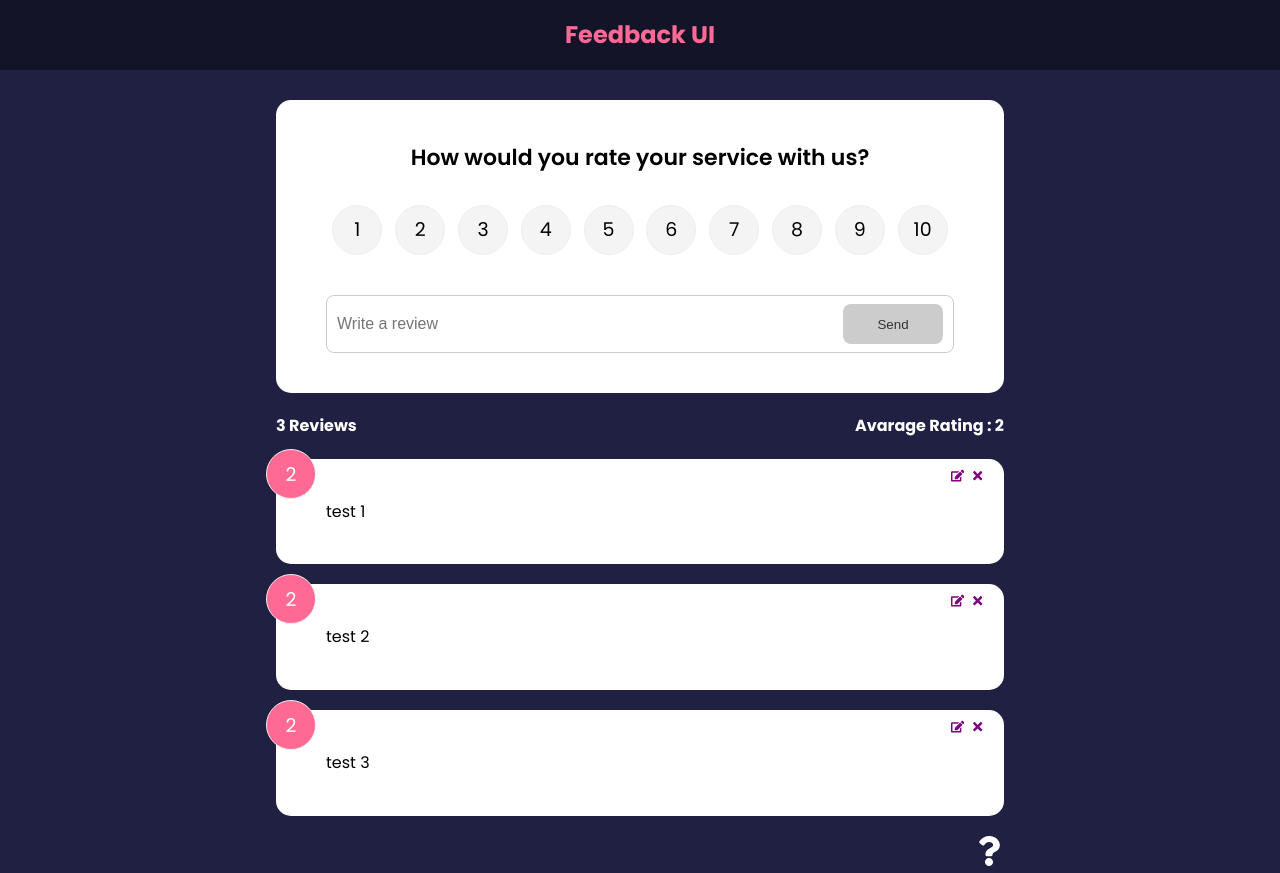
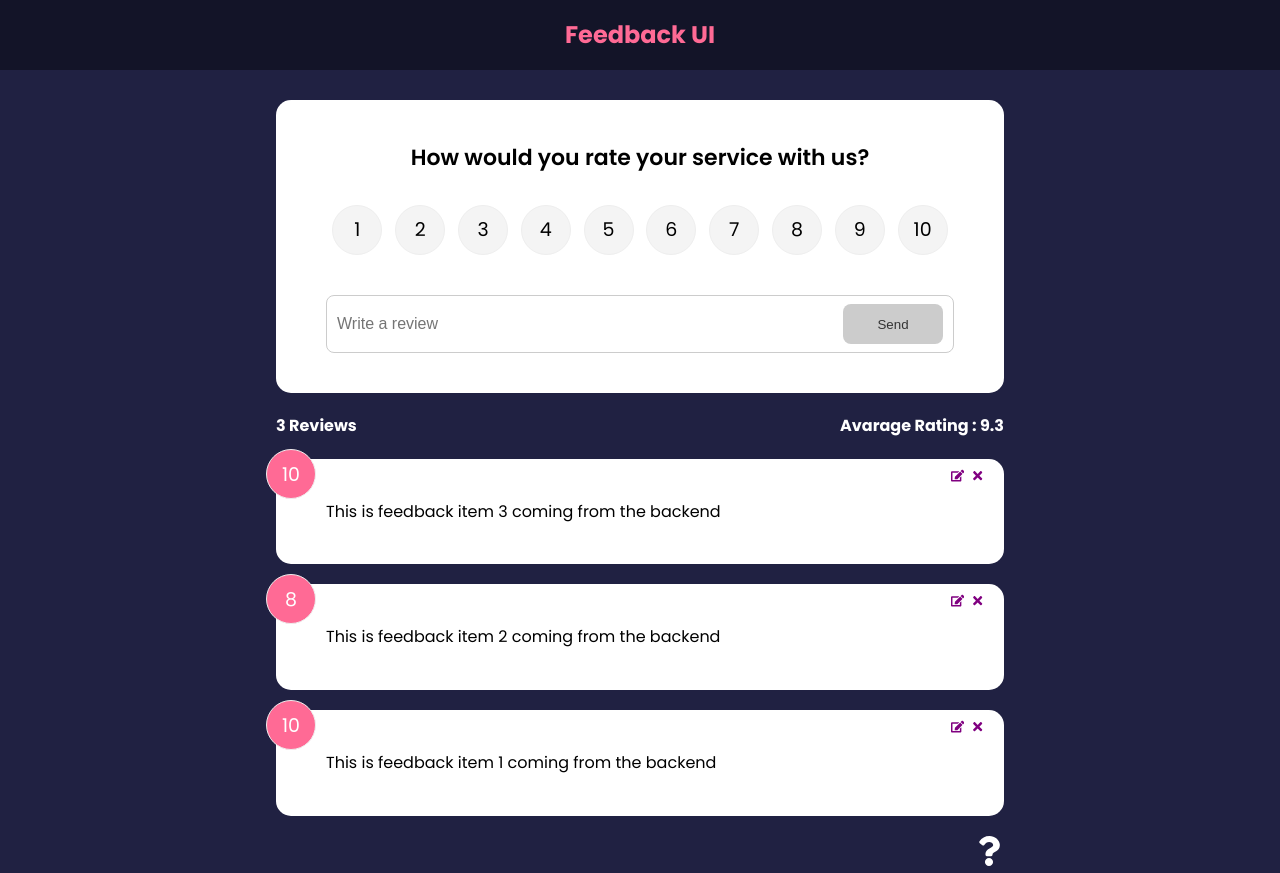
Before and after one commit to dsandor87/Feedback-app, a React (Create React App) app: page / in a window 1280 px wide. Built offline with nearby package versions, Linux system fonts and the light colour scheme; data requests are answered from the project's data file.

Commit message:
Add Loading spinner

```diff
--- a/src/components/FeedbackList.jsx
+++ b/src/components/FeedbackList.jsx
@@ -4,23 +4,37 @@ import PropTypes from 'prop-types'
 import { useContext } from 'react';
 import FeedbackContext from '../context/FeedbackConext';
 import { AnimatePresence, motion } from "framer-motion"
+import Spinner from './shared/Spinner';
 
 
 function FeedbackList() {
 
-  const {feedback} = useContext(FeedbackContext)
+  const {feedback, isLoading} = useContext(FeedbackContext)
 
   console.log(feedback);
 
-if(!feedback || feedback.length === 0) {
-return (<p>No Feedback yet</p>)
-}
+  if (!isLoading && (!feedback || feedback.length === 0)) {
+    return <p>No Feedback Yet</p>
+  }
 
-   return  <div className='feedback-list'>
-     <AnimatePresence>{feedback.map((item) =>(<motion.div key={item.id} initial={{opacity:0}} animate={{opacity:1}} exit={{opacity:0}}> <FeedbackItem key={item.id} item={item}/></motion.div>))}</AnimatePresence></div>
-
-}
-
+  return isLoading ? (
+    <Spinner/>
+  ) : (
+    <div className='feedback-list'>
+      <AnimatePresence>
+        {feedback.map((item) => (
+          <motion.div
+            key={item.id}
+            initial={{ opacity: 0 }}
+            animate={{ opacity: 1 }}
+            exit={{ opacity: 0 }}
+          >
+            <FeedbackItem key={item.id} item={item} />
+          </motion.div>
+        ))}
+      </AnimatePresence>
+    </div>
+  )}
 // FeedbackList.propTypes = {
 //   feedback: PropTypes.arrayOf(
 //     PropTypes.shape({
--- /dev/null
+++ b/src/components/shared/Spinner.jsx
@@ -0,0 +1,13 @@
+import spinner from '../assets/spinner.gif'
+
+function Spinner() {
+  return (
+    <img
+      src={spinner}
+      alt='Loading...'
+      style={{ width: '100px', margin: 'auto', display: 'block' }}
+    />
+  )
+}
+
+export default Spinner
--- a/src/context/FeedbackConext.js
+++ b/src/context/FeedbackConext.js
@@ -1,4 +1,4 @@
-import { createContext, useState } from "react";
+import { createContext, useState, useEffect } from "react";
 import {v4 as uuidv4} from 'uuid'
 
 
@@ -6,29 +6,28 @@ const FeedbackContext = createContext()
 
 export const FeedbackProvider = ({children})=>  {
 
-  const [feedback, setFeedback] = useState([
-    {
-    id:1,
-    text:'test 1',
-    rating:2
-  },
-  {
-    id:2,
-    text:'test 2',
-    rating:2
-  },
-  {
-    id:3,
-    text:'test 3',
-    rating:2
-  },
-])
+  const [isLoading, setIsLoading] = useState(false)
+  const [feedback, setFeedback] = useState([])
 
 const [feedbackEdit, setFeedbackEdit] = useState({
   item: {},
   edit: false,
 })
+useEffect(() => {
+  setIsLoading(true)
+  fetchFeedback()
+  setIsLoading(false)
+}, [])
 
+// Fetch feedback
+const fetchFeedback = async () => {
+  const response = await fetch(
+    'http://localhost:5000/feedback?_sort=id&_order=desc'
+  )
+  const data = await response.json()
+
+  setFeedback(data)
+}
 
 
   const deleteFeedback = (id) => {
@@ -61,7 +60,8 @@ setFeedback(feedback.map((item)=>item.id === id ? {...item, ...updItem}: item))
     addFeedback,
     editFeedback,
     feedbackEdit,
-    updateFeedback
+    updateFeedback,
+    isLoading
   }}>
     {children}
   </FeedbackContext.Provider>
```
Also changed, not shown: src/components/assets/spinner.gif (added).
